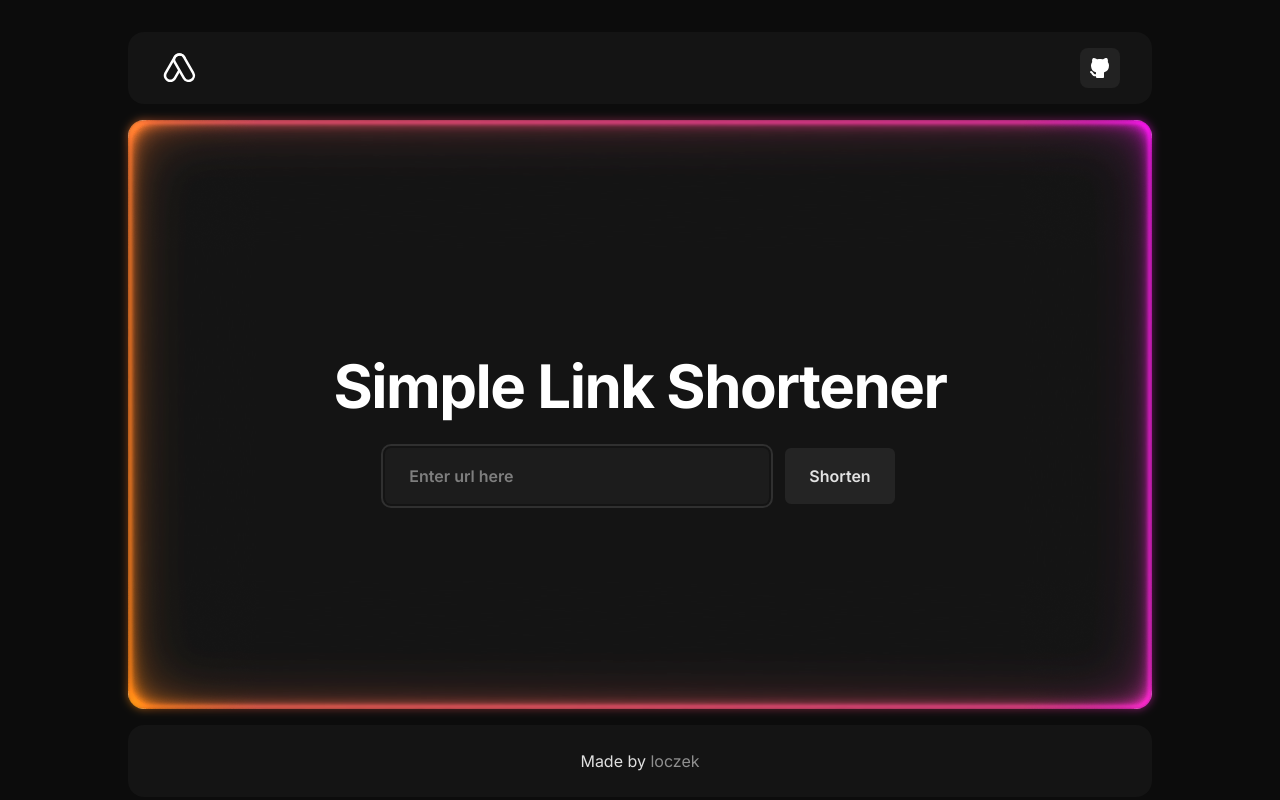
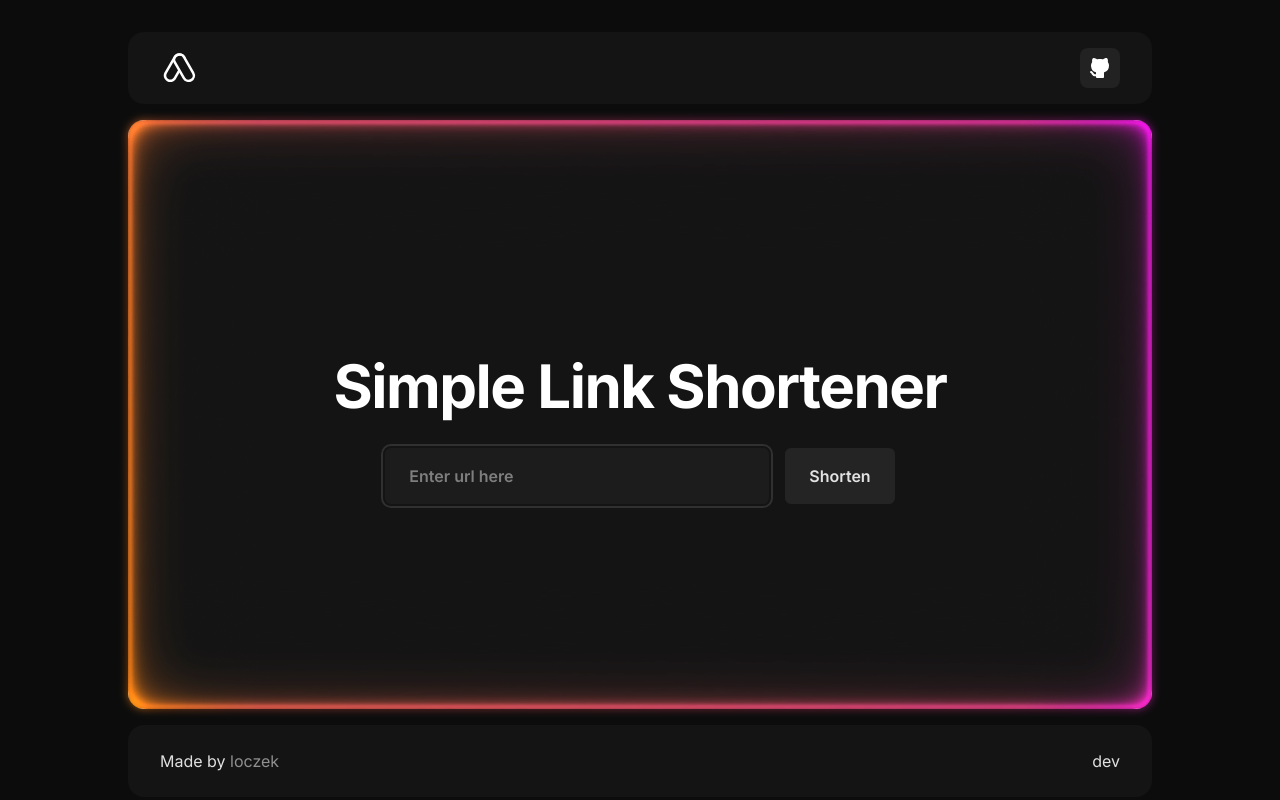
Before and after one commit to loczek/tl, a React (Vite) app in the folder website/: page / in a window 1280 px wide. Built offline with nearby package versions, Linux system fonts and the light colour scheme.

Commit message:
add prod or dev text

```diff
--- a/website/src/components/Footer.tsx
+++ b/website/src/components/Footer.tsx
@@ -1,9 +1,10 @@
 function Footer() {
   return (
-    <footer className="w-full py-4 px-8 rounded-2xl bg-[#141414]">
+    <footer className="w-full py-4 px-8 rounded-2xl bg-[#141414] flex justify-between items-center">
       <span className="py-2 block text-center">
         Made by <span className="opacity-60">loczek</span>
       </span>
+      {import.meta.env.PROD ? "prod" : "dev"}
     </footer>
   );
 }
```
